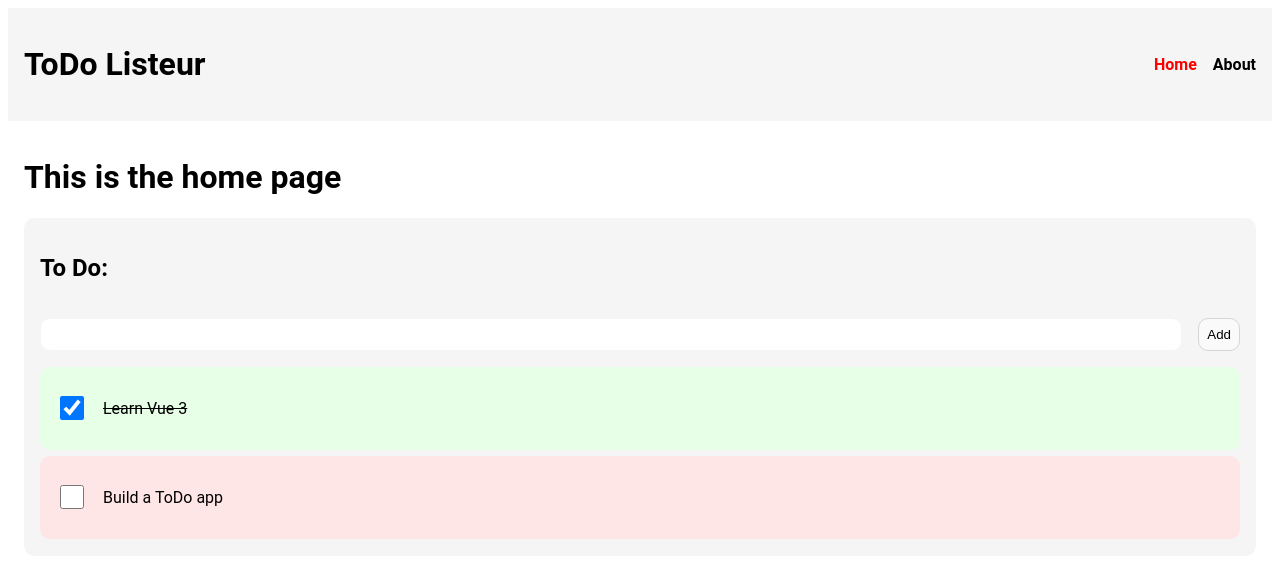
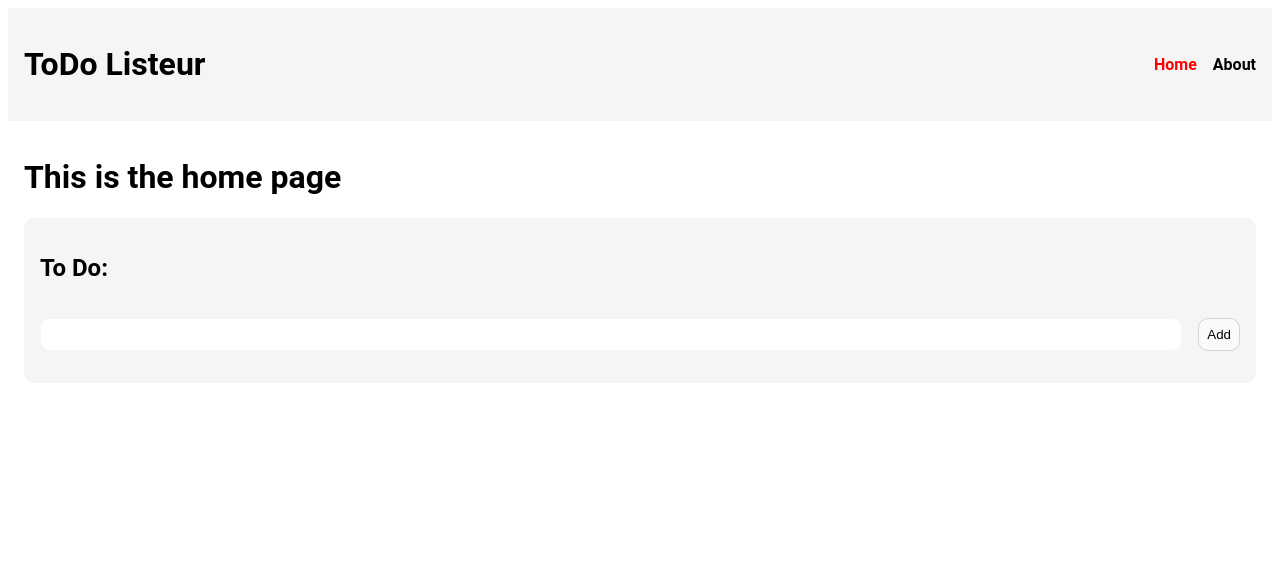
Before and after one commit to CmD0/todo-list-exemple, a Vue app: page / in a window 1280 px wide. Shown: the top 578 px of the page. Built offline with nearby package versions, Linux system fonts and the light colour scheme.

Commit message:
todo store

```diff
--- a/src/components/ToDoList.vue
+++ b/src/components/ToDoList.vue
@@ -1,21 +1,16 @@
 <script setup lang="ts">
-import { ref } from 'vue'
+import { useTodoStore } from '@/stores/todos'
 import ToDoDialog from '@/components/ToDoDialog.vue'
 import ToDoItem from '@/components/ToDoItem.vue'
 
-const todos = ref([
-    {text: 'Learn Vue 3', completed: true },
-    {text: 'Build a ToDo app', completed: false }
-])
-console.log(todos)
-console.log(todos.value)
+const {todos, addTodo} = useTodoStore()
 
 function toggleToDo(todo: any) {
     todo.completed = !todo.completed
 }
 
 function addToDo (todo: any) {
-    todos.value.push(todo)
+    addTodo(todo)
 }
 </script>
 
--- /dev/null
+++ b/src/stores/todos.ts
@@ -0,0 +1,10 @@
+import {ref} from 'vue'
+import {defineStore} from 'pinia'
+
+export const useTodoStore = defineStore('counter', () => {
+    const todos = ref<{text:string, completed:boolean}[]>([])
+    function addTodo(todo: {text:string, completed:boolean}) {
+        todos.value.push(todo)
+    }
+    return {todos, addTodo}
+})
```
